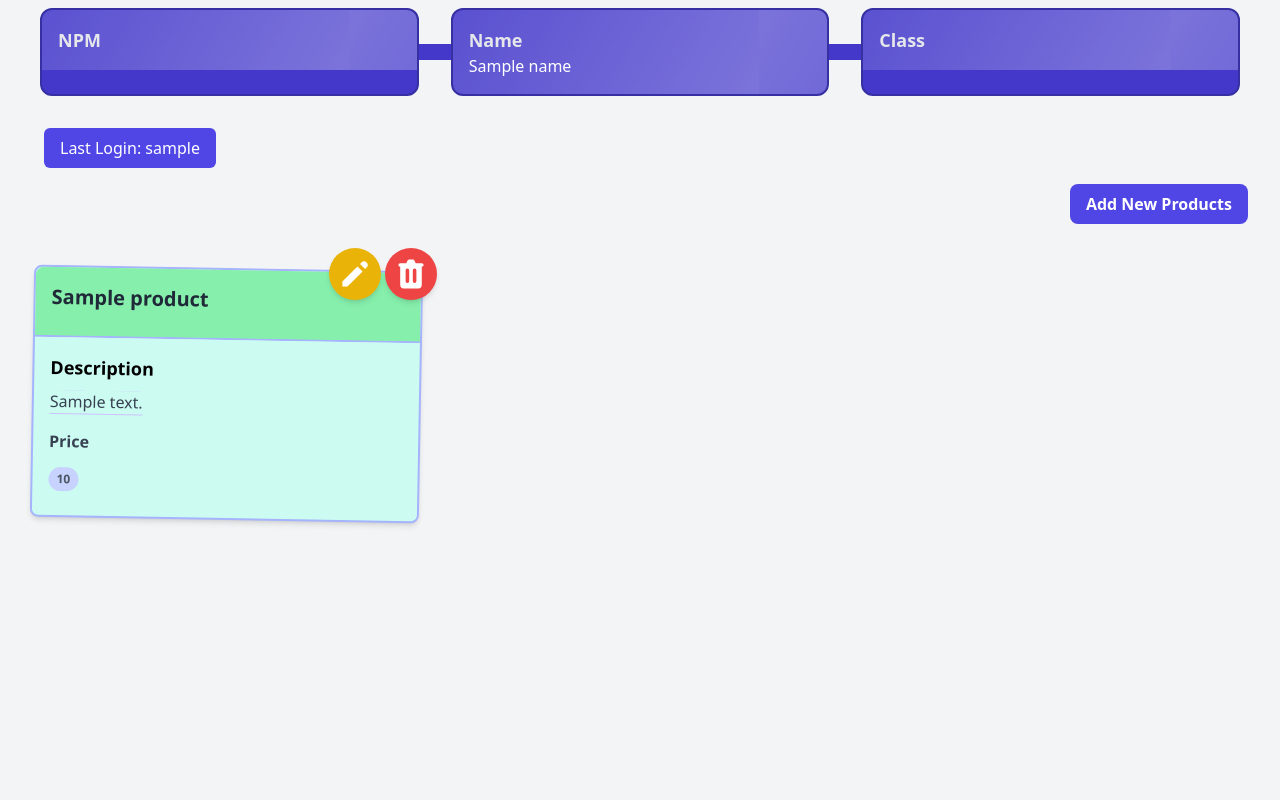
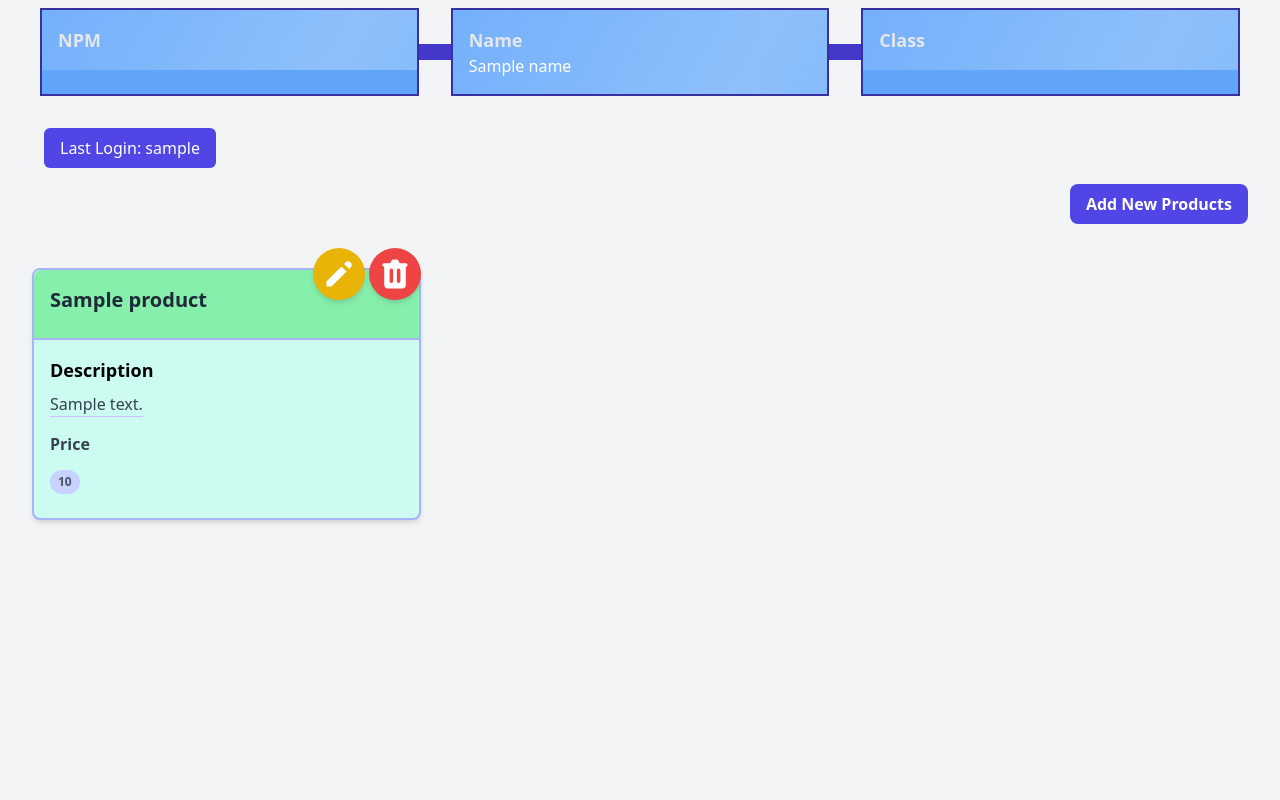
Before and after one commit to Whosmomo/Greenhouse-Gallery, a Django app: template main/templates/main.html in a window 1280 px wide. Shown: the part 64-864 px from the top of the page. Run offline with Django 5.2, Linux system fonts and the light colour scheme; tables that the repository leaves empty hold one stand-in row (values such as "Sample post"); the template is opened without the code that fills it: values that come from a table or form of the project are taken from there, most other values are stand-ins (such as "Sample title", 1, 10 or a date in 2020); some libraries are stand-ins or nearby versions.

Commit message:
tugas 5: kustomisasi desain

```diff
--- a/main/templates/card_info.html
+++ b/main/templates/card_info.html
@@ -1,4 +1,4 @@
-<div class="bg-indigo-700 rounded-xl overflow-hidden border-2 border-indigo-800">
+<div class="bg-blue-400 rounded-none overflow-hidden border-2 border-indigo-800">
     <div class="p-4 animate-shine">
       <h5 class="text-lg font-semibold text-gray-200">{{ title }}</h5>
       <p class="text-white">{{ value }}</p>
--- a/main/templates/card_product.html
+++ b/main/templates/card_product.html
@@ -1,5 +1,5 @@
 <div class="relative break-inside-avoid">
-    <div class="relative top-5 bg-teal-100 shadow-md rounded-lg mb-6 break-inside-avoid flex flex-col border-2 border-indigo-300 transform rotate-1 hover:rotate-0 transition-transform duration-300">
+    <div class="relative top-5 bg-teal-100 shadow-md rounded-lg mb-6 break-inside-avoid flex flex-col border-2 border-indigo-300 hover:rotate-0 transition-transform duration-300">
       <div class="bg-green-300 text-gray-800 p-4 rounded-t-lg border-b-2 border-indigo-300">
         <h3 class="font-bold text-xl mb-2">{{product_entry.name}}</h3>
         <p class="text-gray-600">{{product_entry.time}}</p>
@@ -23,7 +23,7 @@
         </div>
       </div>
     </div>
-    <div class="absolute top-0 -right-4 flex space-x-1">
+    <div class="absolute top-0 -right-0 flex space-x-1">
       <a href="{% url 'main:edit_product' product_entry.pk %}" class="bg-yellow-500 hover:bg-yellow-600 text-white rounded-full p-2 transition duration-300 shadow-md">
         <svg xmlns="http://www.w3.org/2000/svg" class="h-9 w-9" viewBox="0 0 20 20" fill="currentColor">
           <path d="M13.586 3.586a2 2 0 112.828 2.828l-.793.793-2.828-2.828.793-.793zM11.379 5.793L3 14.172V17h2.828l8.38-8.379-2.83-2.828z" />
--- a/main/templates/create_product_entry.html
+++ b/main/templates/create_product_entry.html
@@ -1,7 +1,7 @@
 {% extends 'base.html' %}
 {% load static %}
 {% block meta %}
-<title>Create Mood</title>
+<title>Create Product</title>
 {% endblock meta %}
 
 {% block content %}
```
Also changed, not shown: main/views.py (+8 -11 lines), main/migrations/0004_product_image_path.py (added).
